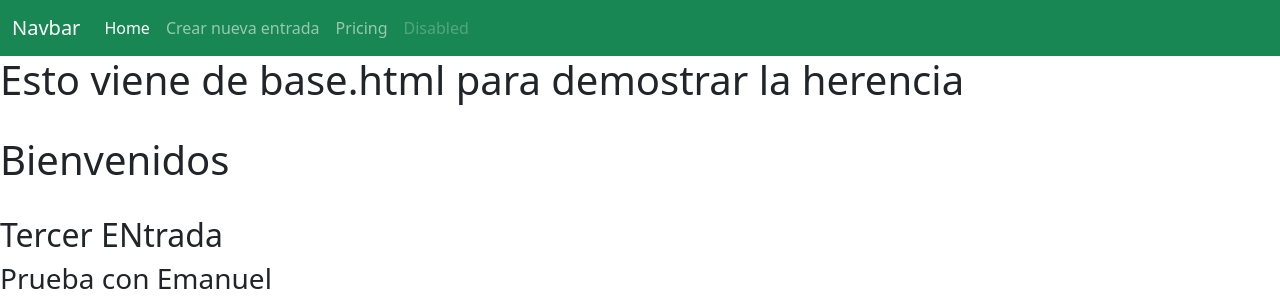
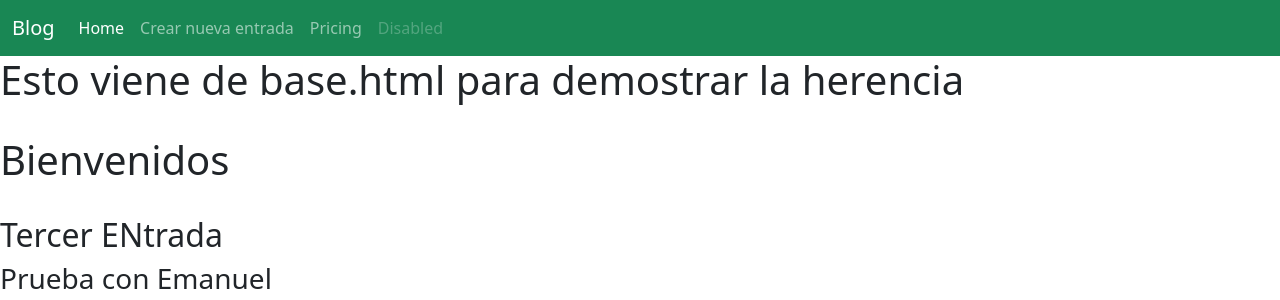
Before and after one commit to DarianYane/Entrega-Final-Python-Coderhouse-Blog, a Django app: page / in a window 1280 px wide. Shown: the top 300 px of the page. Run offline with Django 4.2, Linux system fonts and the light colour scheme; data comes from the database, SQL or seed files in the repository.

Commit message:
Update navbar.html

```diff
--- a/Posteos/templates/navbar.html
+++ b/Posteos/templates/navbar.html
@@ -5,7 +5,7 @@
         <!-- Navbar -->
         <nav class="navbar navbar-dark navbar-expand-lg bg-success">
             <div class="container-fluid">
-                <a class="navbar-brand" href="#">Navbar</a>
+                <a class="navbar-brand" href="{% url 'bienvenida' %}">Blog</a>
                 <button class="navbar-toggler" type="button" data-bs-toggle="collapse" data-bs-target="#navbarNavAltMarkup"
                     aria-controls="navbarNavAltMarkup" aria-expanded="false" aria-label="Toggle navigation">
                     <span class="navbar-toggler-icon"></span>
```
